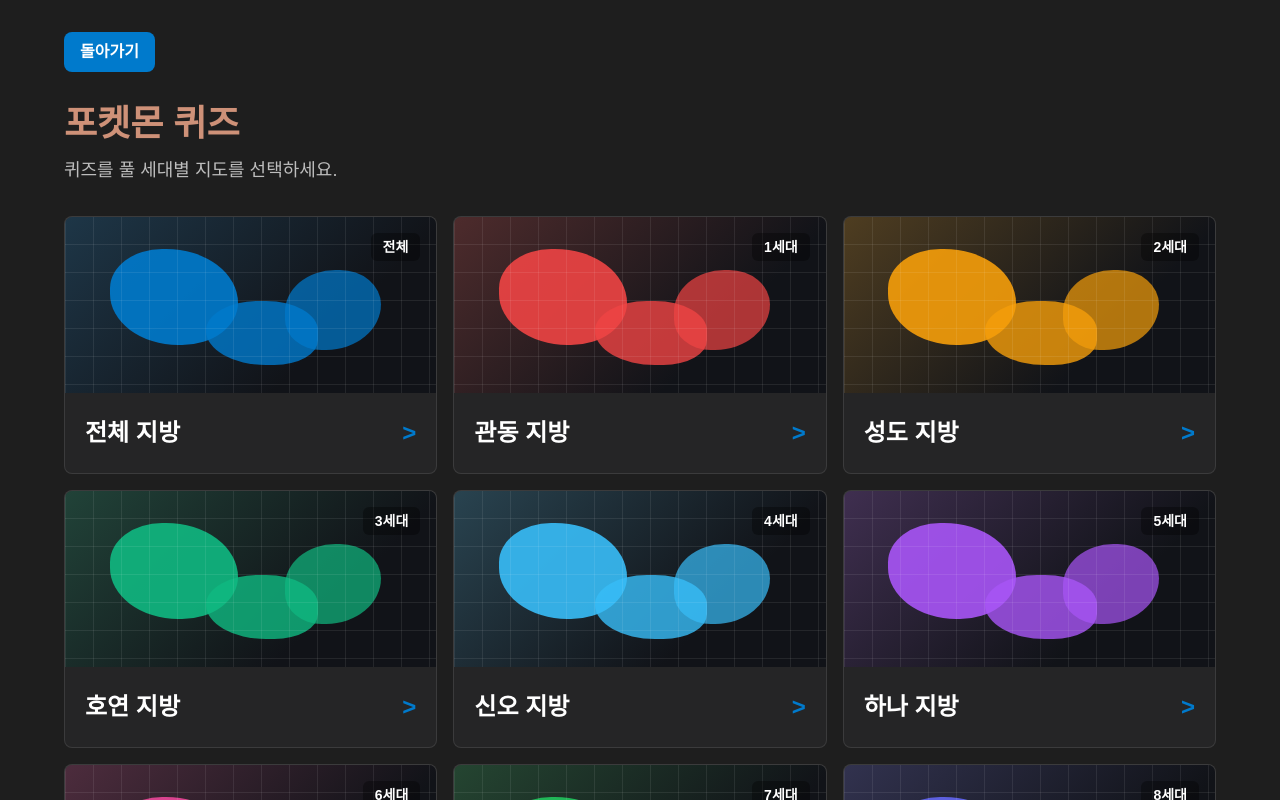
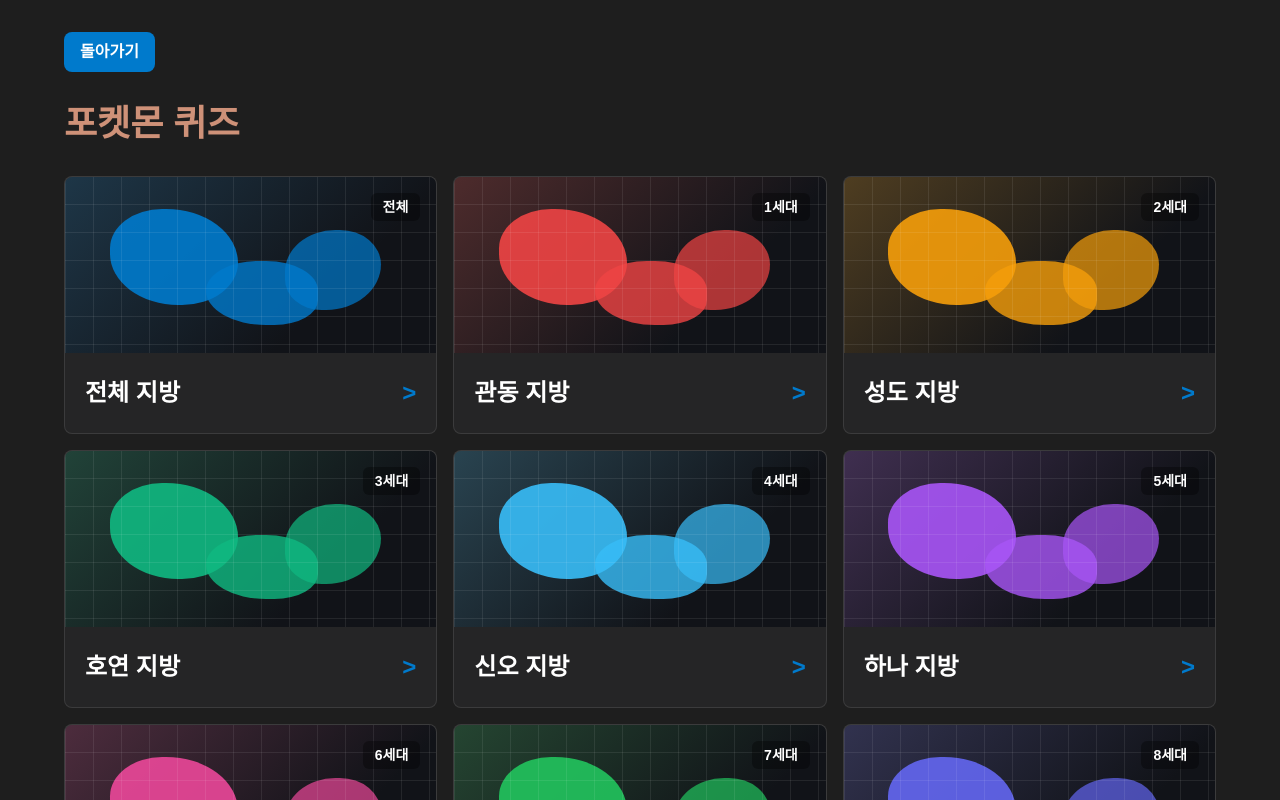
Before and after one commit to Junseok-K/AI_project, a Next.js app in the folder pokedex_project/: page /pokemon-quiz in a window 1280 px wide. Shown: the top 800 px of the page. Built offline with nearby package versions, Linux system fonts and the light colour scheme.

Commit message:
문구 수정

```diff
--- a/pokedex_project/app/pokemon-quiz/page.tsx
+++ b/pokedex_project/app/pokemon-quiz/page.tsx
@@ -26,7 +26,6 @@
 
         <header className="mb-8">
           <h1 className="text-4xl font-bold text-[#ce9178]">포켓몬 퀴즈</h1>
-          <p className="mt-3 text-lg text-[#bdbdbd]">퀴즈를 풀 세대별 지도를 선택하세요.</p>
         </header>
 
         <section className="grid grid-cols-1 gap-4 sm:grid-cols-2 lg:grid-cols-3">
```
